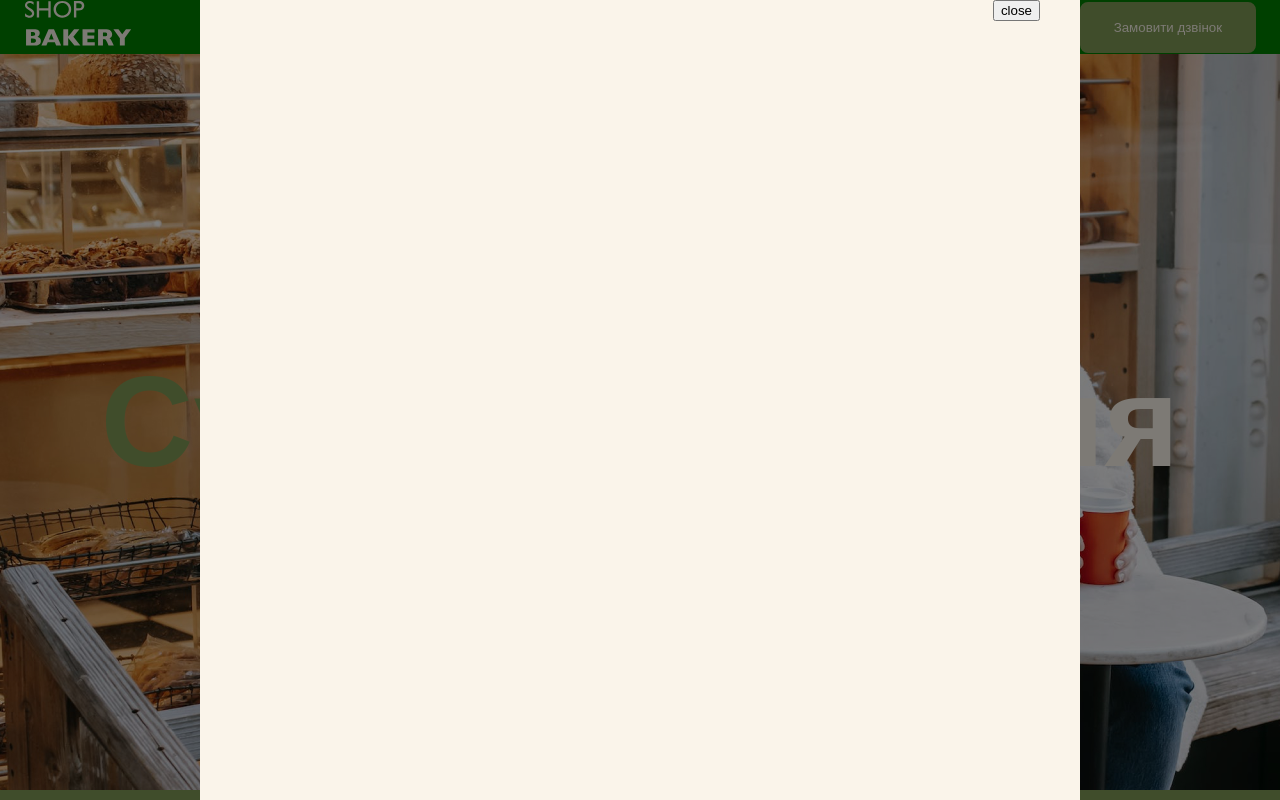
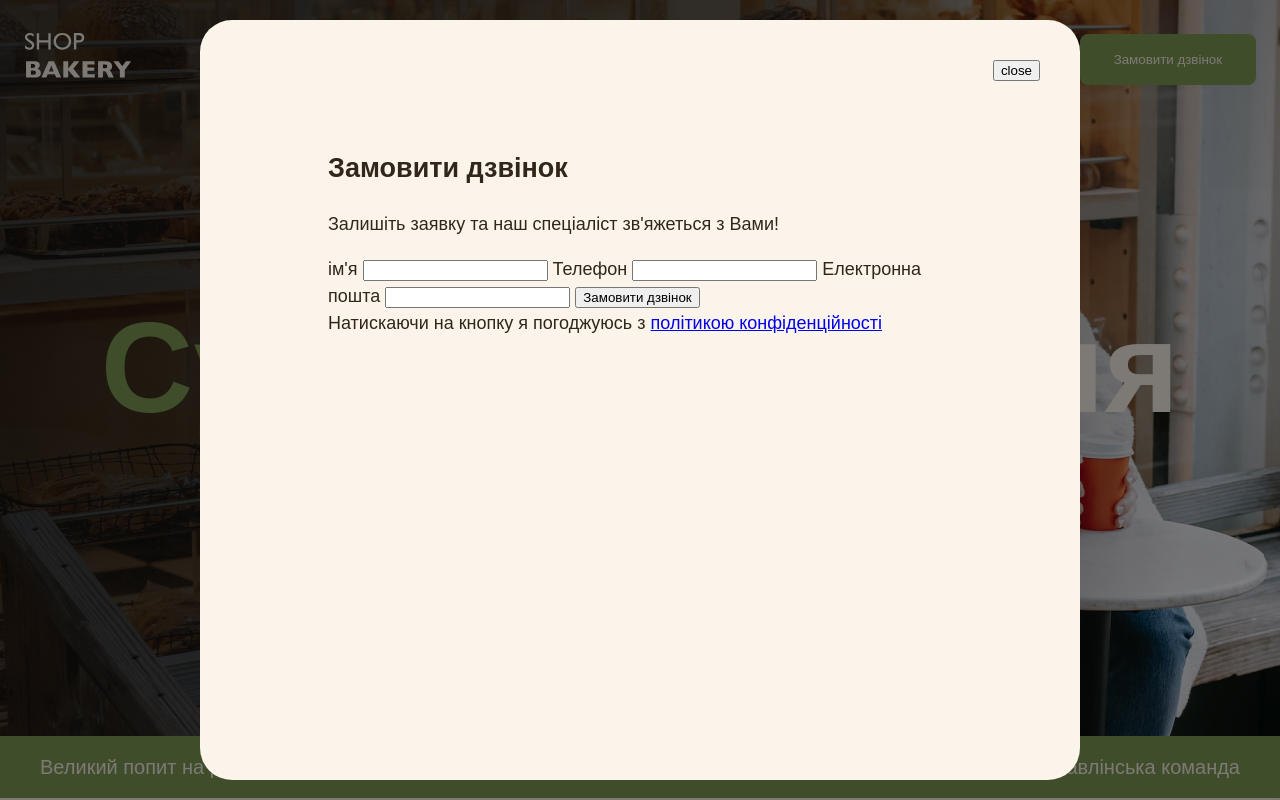
Before and after one commit to TetianaMartynovska1/project, a plain HTML site: page index.html in a window 1280 px wide. Shown: the top 800 px of the page. Drawn offline with Linux system fonts and the light colour scheme.

Commit message:
add form to modal window

```diff
--- a/css/styles.css
+++ b/css/styles.css
@@ -102,7 +102,7 @@ ul {
   cursor: pointer;
 }
 .button:hover {
-  font-weight: 600;
+  /* font-weight: 600; */
   background-color: transparent;
   color: var(--color-brand-dark);
 }
@@ -110,7 +110,7 @@ ul {
 .link {
   text-decoration: none;
   color: var(--color-primary-light);
-  line-height: 1.5;
+  transition: color 0.3s;
 }
 .link:hover {
   text-decoration: underline;
@@ -118,7 +118,11 @@ ul {
   color: var(--color-brand-normal);
 }
 .header {
-  background-color: green; /*remove*/
+  position: absolute;
+  top: 0;
+  left: 0;
+  width: 100%;
+  padding-top: 32px;
 }
 /* Header */
 .header-container {
@@ -141,7 +145,13 @@ ul {
 /* Hero section */
 .hero-section {
   padding: 272px 0;
-  background-image: url(../images/hero-section-background.jpg);
+  background-image: linear-gradient(
+      103deg,
+      rgba(18, 18, 17, 0.78) 2.03%,
+      rgba(18, 18, 17, 0.6) 58.46%,
+      rgba(18, 18, 17, 0) 90.36%
+    ),
+    url(../images/hero-section-background.jpg);
   background-repeat: no-repeat;
   background-position: center top;
   background-size: cover;
@@ -279,6 +289,10 @@ ul {
     rgba(49, 38, 26, 0.71) 72.92%,
     #31261a 100%
   );
+  transition: transform 0.3s;
+}
+.formats-card:hover {
+  transform: scale(1.05);
 }
 .formats-list {
   padding: 0;
@@ -304,7 +318,9 @@ ul {
   fill: var(--color-primary-dark);
   flex-shrink: 0;
 }
-
+.carousel-button.next {
+  transform: rotate(180deg);
+}
 .carousel-button:hover {
   background-color: var(--color-primary-dark);
   fill: var(--color-primary-light);
@@ -412,17 +428,21 @@ footer::after {
   align-items: center;
   justify-content: center;
   background-color: rgba(0, 0, 0, 0.5);
+  padding: 20px 0;
+  transition: opacity 0.3s, visibility 0.3s;
 }
 .backdrop.is-hidden {
-  /* opacity: 0;
+  opacity: 0;
   visibility: hidden;
-  pointer-events: none; */
-  display: none;
+  pointer-events: none;
 }
 .modal {
   position: relative;
-  width: 880px;
-  height: 880px;
+  width: 100%;
+  max-width: 880px;
+  height: 100%;
+  padding: 128px;
+  max-height: 880px;
   background-color: var(--color-primary-light);
   border-radius: 32px;
 }
--- a/index.html
+++ b/index.html
@@ -168,7 +168,7 @@
                 </article>
               </li>
             </ul>
-            <button class="carousel-button" type="button">
+            <button class="carousel-button next" type="button">
               <svg width="16" height="16">
                 <use href="./images/icons.svg#icon-arrow"></use>
               </svg>
@@ -264,6 +264,21 @@
     <div class="backdrop">
       <div class="modal">
         <button class="modal-btn-close" type="button">close</button>
+        <h2>Замовити дзвінок</h2>
+        <p>Залишіть заявку та наш спеціаліст зв'яжеться з Вами!</p>
+        <form name="contact-form" autocomplete="off" novalidate>
+          <label for="user-name">ім'я</label>
+          <input type="text" id="user-name" name="user-name" />
+          <label for="user-tel">Телефон</label>
+          <input type="tel" id="user-tel" name="user-tel" />
+          <label for="user-email">Електронна пошта</label>
+          <input type="email" id="user-email" name="user-email" />
+          <button type="submit">Замовити дзвінок</button>
+          <p>
+            Натискаючи на кнопку я погоджуюсь з
+            <a href="#">політикою конфіденційності</a>
+          </p>
+        </form>
       </div>
     </div>
     <script src="./js/modal.js"></script>
```
